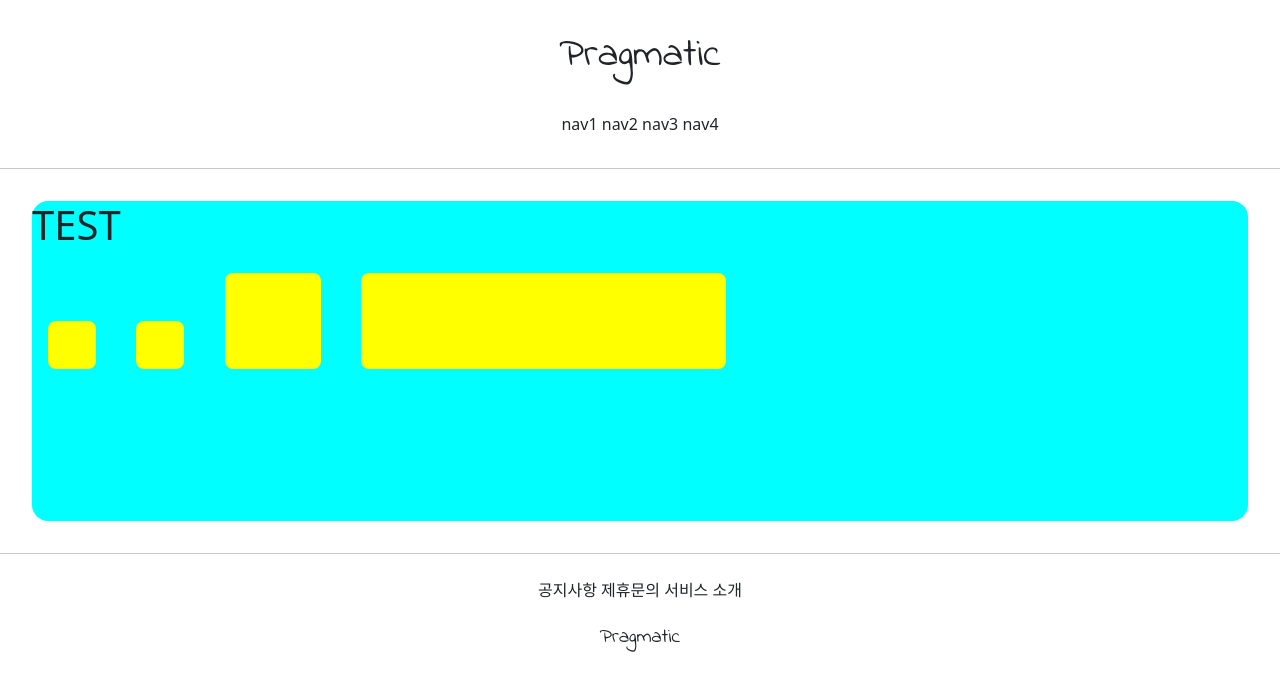
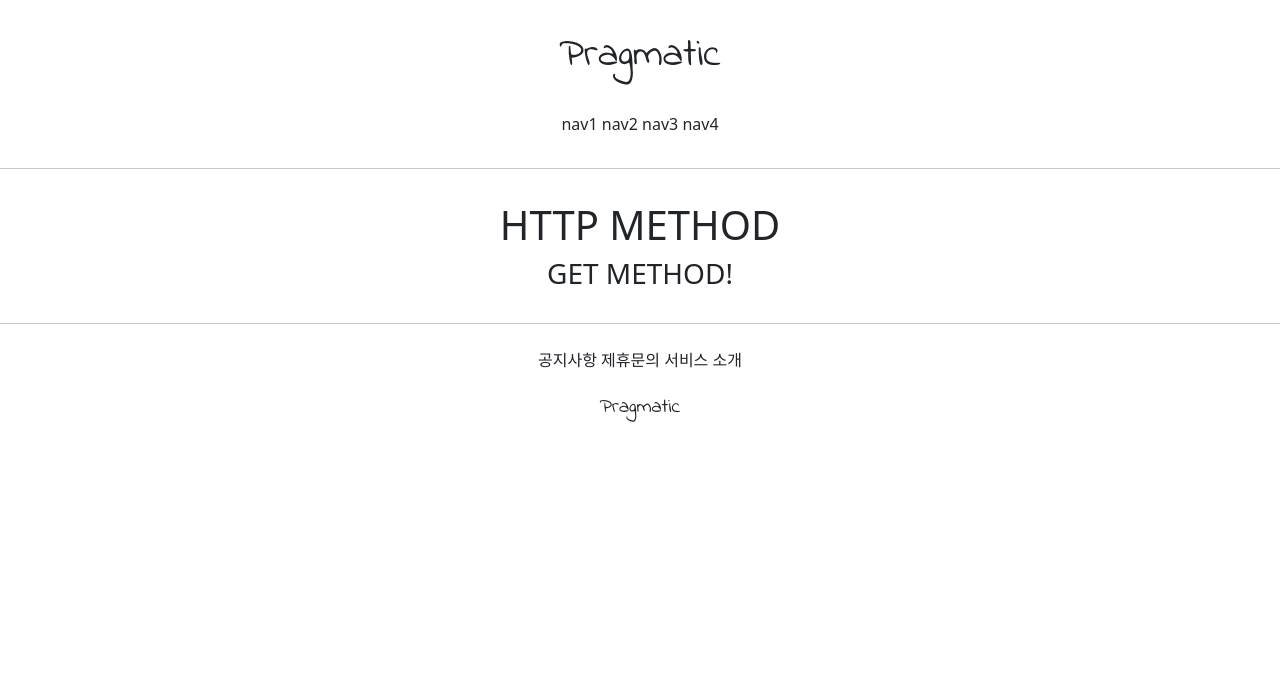
Before and after one commit to LEECHANGDAEE/new_project4, a Django app: page /accounts/hello_world/ in a window 1280 px wide. Shown: the top 691 px of the page. Run offline with Django 3.2, Linux system fonts and the light colour scheme; parts of the project's set-up code (start-up, migrations or seed data) failed here and were passed over.

Commit message:
7/9 new commit2

```diff
--- a/accountapp/templates/accountapp/hello_world.html
+++ b/accountapp/templates/accountapp/hello_world.html
@@ -1,25 +1,13 @@
 {% extends 'base.html' %}
 
 {% block content %}
-        <style>
-        .testing{
-            background-color: yellow;
-            margin : 1rem;
-            width : 48px;
-            height: 48px;
-            border-radius: .5rem;
-            display: inline-block;
-        }
-    </style>
 
-    <div style = "height : 20rem; background-color : aqua;
-    margin :2rem; border-radius :1rem; font-size: 2rem" >
-        <h1> TEST</h1>
 
-    <div class = "testing" style="height: 48px; width: 48px"></div>
-    <div class = "testing" style="height: 3rem; width: 3rem"></div>
-    <div class = "testing" style="height: 3em; width: 3em"></div>
-    <div class = "testing" style="height: 30%; width: 30%"></div>
+    <div style = "margin: 2rem; text-align: center" >
+        <h1>HTTP METHOD</h1>
+
+        <h3>{{ text }}</h3>
+
 
     </div>
 
--- a/accountapp/views.py
+++ b/accountapp/views.py
@@ -4,4 +4,9 @@ from django.shortcuts import render
 # Create your views here.
 
 def hello_world(request) :
-    return render(request, 'accountapp/hello_world.html')
+    if request.method == "POST":
+        return render(request, 'accountapp/hello_world.html',
+                      context={'text' : 'POST METHOD!'})
+    else :
+        return render(request, 'accountapp/hello_world.html',
+                      context={'text' : 'GET METHOD!'})
```
